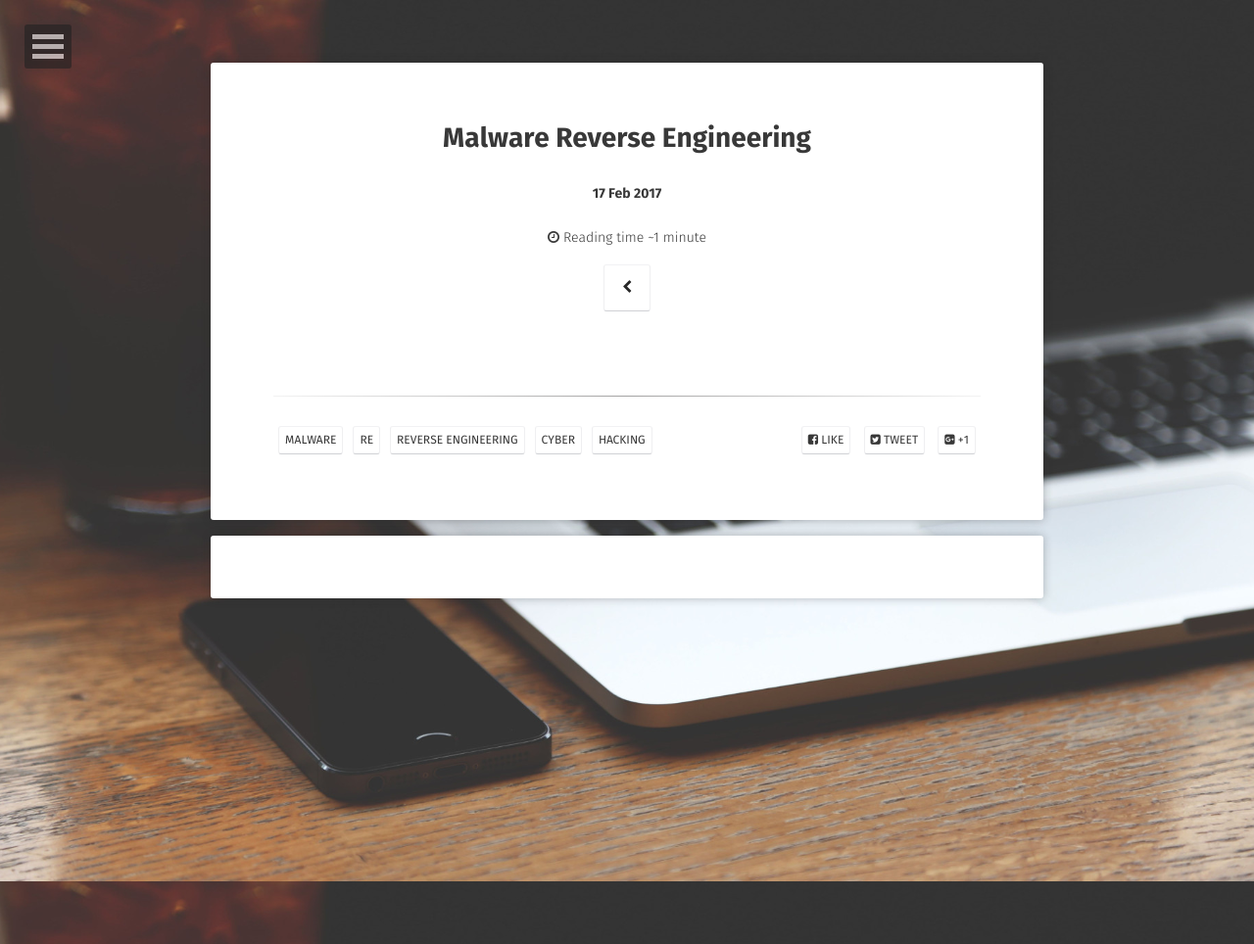
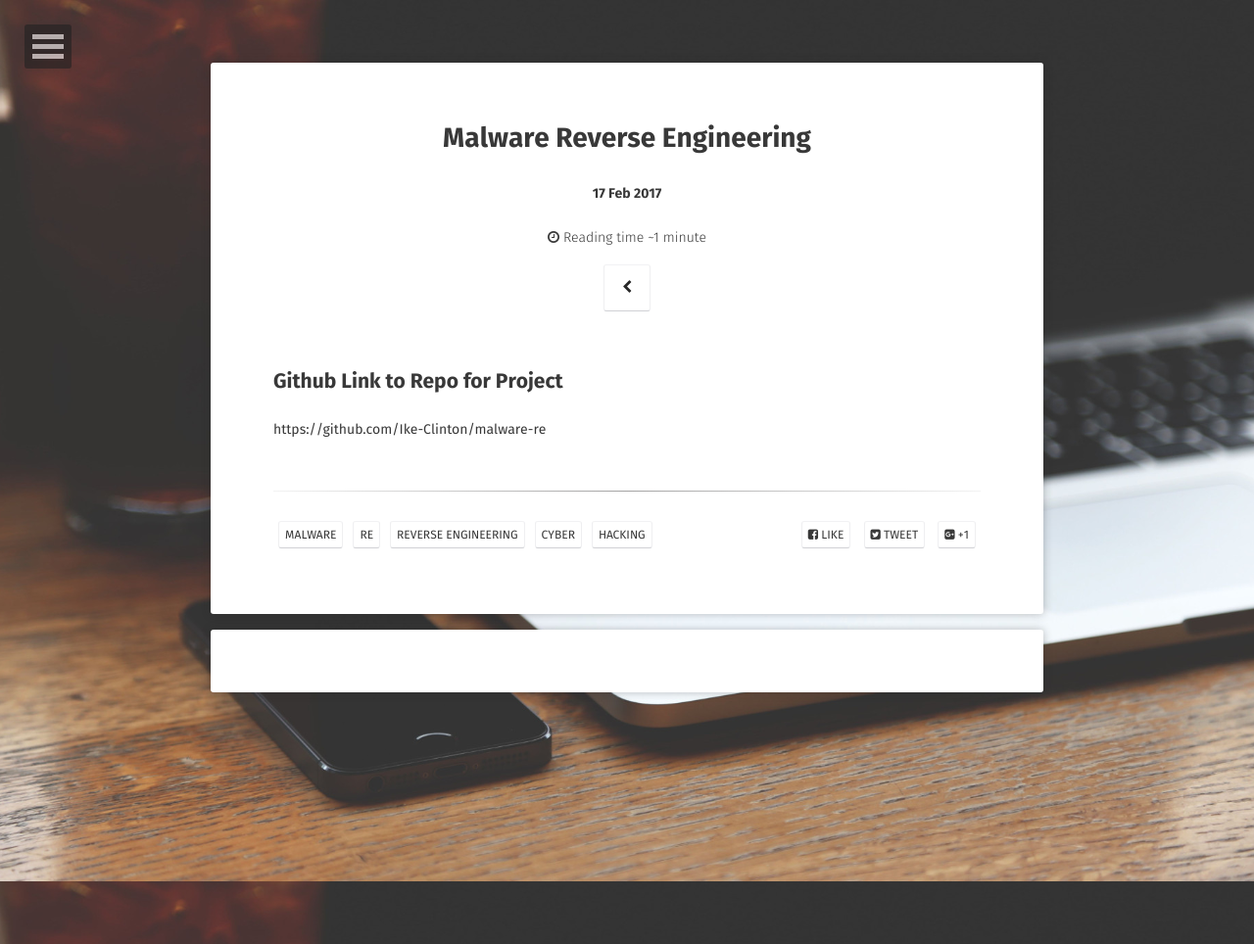
Before and after one commit to Ike-Clinton/ike-clinton.github.io, a Jekyll site: the page built from _posts/2017-02-17-malware-re.md, in a window 1280 px wide. Shown: the whole page at 98% size. Built offline with Jekyll 4.4.1, drawn with Linux system fonts in a browser that asks for light colours; some web fonts are replaced; comment, search, counter and statistics services are not loaded.

Commit message:
added github link

```diff
--- a/_posts/2017-02-17-malware-re.md
+++ b/_posts/2017-02-17-malware-re.md
@@ -6,3 +6,6 @@ excerpt: "Documenting my methods for reverse engineering a specific piece of mal
 tags: [malware, re, reverse engineering, cyber, hacking]
 comments: true
 ---
+
+## Github Link to Repo for Project
+https://github.com/Ike-Clinton/malware-re
```
